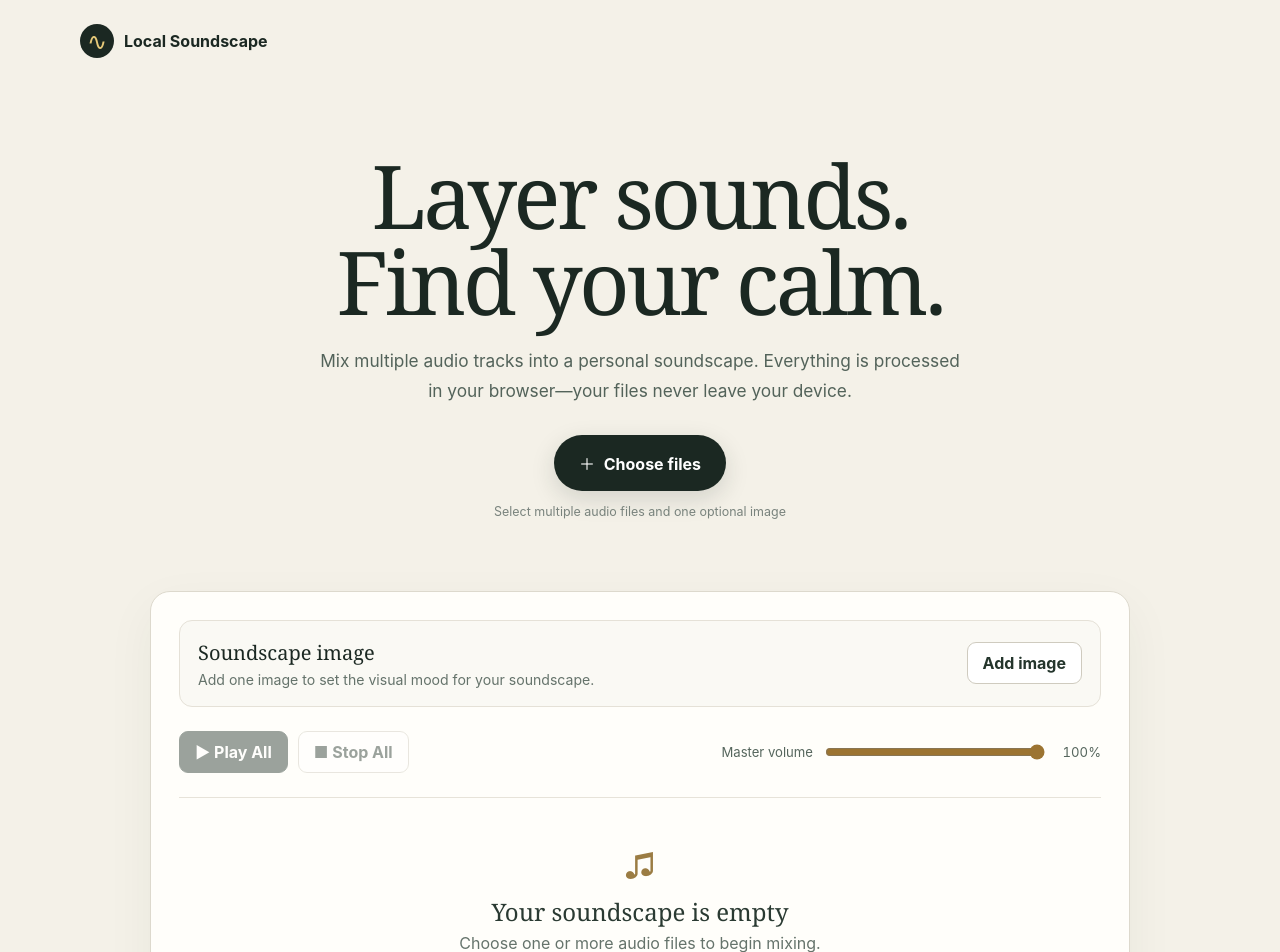
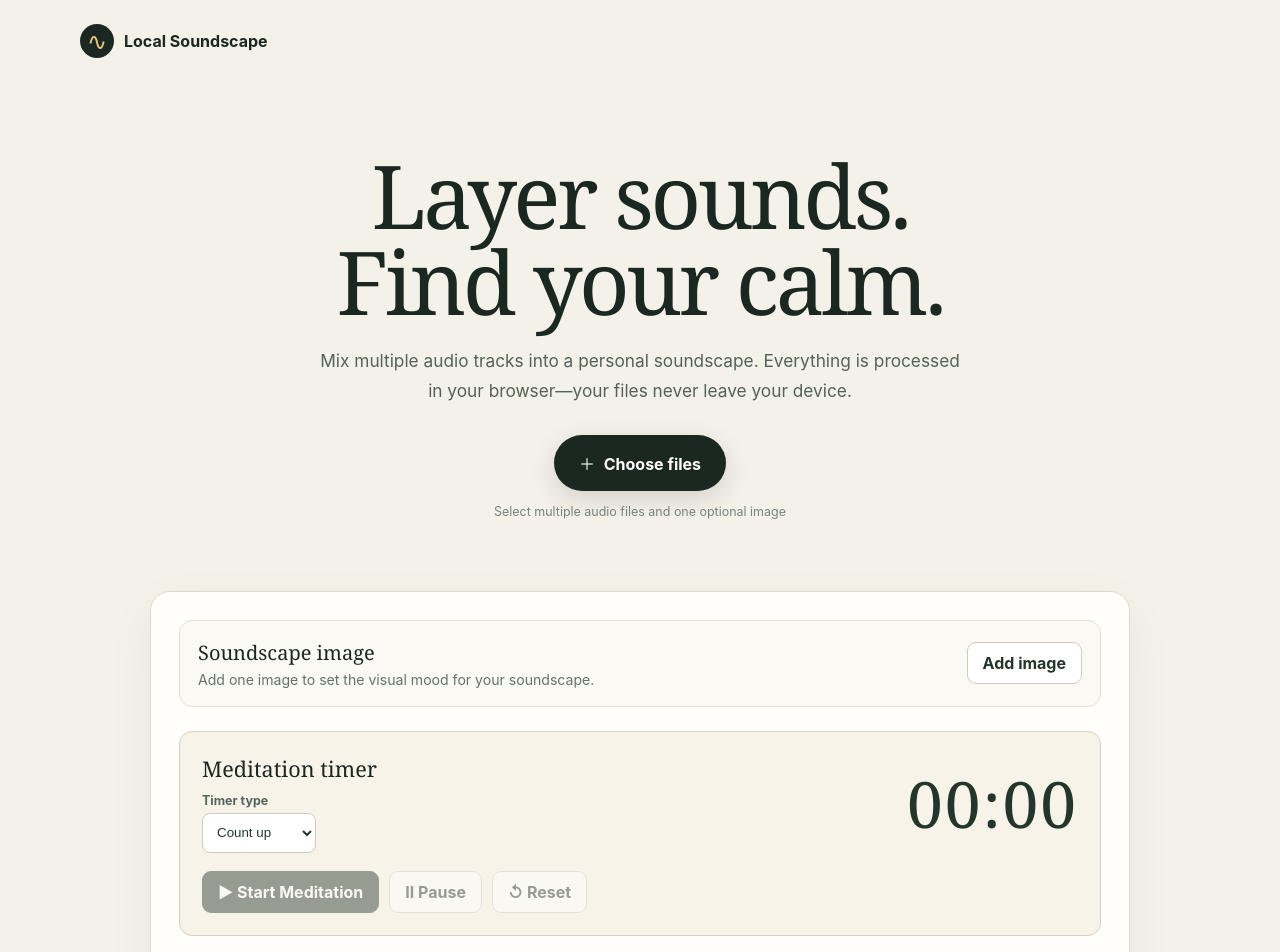
Before and after one commit to gladrik2/meditation-app, a React (Vite) app: page / in a window 1280 px wide. Shown: the top 952 px of the page. Built offline with nearby package versions, Linux system fonts and the light colour scheme.

Commit message:
Add meditation timer controls

```diff
--- a/src/app/App.tsx
+++ b/src/app/App.tsx
@@ -2,6 +2,7 @@ import { useMemo, useRef, useState } from 'react'
 import { WebAudioEngine } from '../audio/WebAudioEngine'
 import type { AudioEngine } from '../audio/types'
 import { TrackList } from '../components/TrackList'
+import { MeditationTimer } from '../components/MeditationTimer'
 import { SoundscapeImage } from '../components/SoundscapeImage'
 import { VolumeControl } from '../components/VolumeControl'
 import { useTracks } from '../features/tracks/useTracks'
@@ -85,6 +86,11 @@ export function App({ engine: suppliedEngine }: AppProps) {
             onChoose={() => inputRef.current?.click()}
             onRemove={() => setImage(null)}
           />
+          <MeditationTimer
+            disabled={!ready}
+            onStart={controls.playAll}
+            onPause={controls.pauseAll}
+          />
           <div className="master-controls">
             <div className="master-buttons">
               <button
--- /dev/null
+++ b/src/components/MeditationTimer.tsx
@@ -0,0 +1,152 @@
+import { useEffect, useRef, useState } from 'react'
+
+type TimerMode = 'stopwatch' | 'countdown'
+
+interface MeditationTimerProps {
+  disabled: boolean
+  onStart: () => void | Promise<void>
+  onPause: () => void
+}
+
+const formatTime = (totalSeconds: number) => {
+  const hours = Math.floor(totalSeconds / 3600)
+  const minutes = Math.floor((totalSeconds % 3600) / 60)
+  const seconds = totalSeconds % 60
+  const parts = [minutes, seconds].map((part) => String(part).padStart(2, '0'))
+  return hours > 0 ? `${hours}:${parts.join(':')}` : parts.join(':')
+}
+
+export function MeditationTimer({
+  disabled,
+  onStart,
+  onPause
+}: MeditationTimerProps) {
+  const [mode, setMode] = useState<TimerMode>('stopwatch')
+  const [minutes, setMinutes] = useState(10)
+  const [elapsedSeconds, setElapsedSeconds] = useState(0)
+  const [isRunning, setIsRunning] = useState(false)
+  const startedAt = useRef(0)
+  const elapsedAtStart = useRef(0)
+
+  const durationSeconds = minutes * 60
+  const displayedSeconds =
+    mode === 'countdown'
+      ? Math.max(0, durationSeconds - elapsedSeconds)
+      : elapsedSeconds
+
+  useEffect(() => {
+    if (!isRunning) return
+
+    const update = () => {
+      const nextElapsed =
+        elapsedAtStart.current +
+        Math.floor((Date.now() - startedAt.current) / 1000)
+
+      if (mode === 'countdown' && nextElapsed >= durationSeconds) {
+        setElapsedSeconds(durationSeconds)
+        setIsRunning(false)
+        onPause()
+        return
+      }
+      setElapsedSeconds(nextElapsed)
+    }
+
+    const interval = window.setInterval(update, 250)
+    return () => window.clearInterval(interval)
+  }, [durationSeconds, isRunning, mode, onPause])
+
+  const start = () => {
+    if (mode === 'countdown' && displayedSeconds === 0) setElapsedSeconds(0)
+    elapsedAtStart.current =
+      mode === 'countdown' && displayedSeconds === 0 ? 0 : elapsedSeconds
+    startedAt.current = Date.now()
+    setIsRunning(true)
+    void onStart()
+  }
+
+  const pause = () => {
+    setIsRunning(false)
+    onPause()
+  }
+
+  const reset = () => {
+    setIsRunning(false)
+    setElapsedSeconds(0)
+    onPause()
+  }
+
+  const changeMode = (nextMode: TimerMode) => {
+    setMode(nextMode)
+    setIsRunning(false)
+    setElapsedSeconds(0)
+    onPause()
+  }
+
+  return (
+    <section className="meditation-timer" aria-labelledby="timer-heading">
+      <div className="timer-settings">
+        <div>
+          <h2 id="timer-heading">Meditation timer</h2>
+          <label htmlFor="timer-mode">Timer type</label>
+          <select
+            id="timer-mode"
+            value={mode}
+            disabled={isRunning}
+            onChange={(event) => changeMode(event.target.value as TimerMode)}
+          >
+            <option value="stopwatch">Count up</option>
+            <option value="countdown">Count down</option>
+          </select>
+        </div>
+        {mode === 'countdown' && (
+          <label className="duration-field" htmlFor="timer-minutes">
+            Minutes
+            <input
+              id="timer-minutes"
+              type="number"
+              min="1"
+              step="1"
+              value={minutes}
+              disabled={isRunning}
+              onChange={(event) => {
+                const value = Number.parseInt(event.target.value, 10)
+                setMinutes(Math.max(1, value || 1))
+                setElapsedSeconds(0)
+              }}
+            />
+          </label>
+        )}
+      </div>
+
+      <output className="timer-display" aria-live="off">
+        {formatTime(displayedSeconds)}
+      </output>
+      <div className="timer-buttons">
+        <button
+          type="button"
+          className="primary-control"
+          disabled={disabled || isRunning}
+          onClick={start}
+        >
+          ▶ Start Meditation
+        </button>
+        <button
+          type="button"
+          className="secondary-control"
+          disabled={!isRunning}
+          onClick={pause}
+        >
+          Ⅱ Pause
+        </button>
+        <button
+          type="button"
+          className="secondary-control"
+          disabled={elapsedSeconds === 0 && !isRunning}
+          onClick={reset}
+        >
+          ↺ Reset
+        </button>
+      </div>
+    </section>
+  )
+}
--- a/src/features/tracks/useTracks.ts
+++ b/src/features/tracks/useTracks.ts
@@ -230,6 +230,12 @@ export function useTracks(engine: AudioEngine) {
     engine.stopAll()
   }
 
+  const pauseAll = useCallback(() => {
+    for (const track of tracksRef.current) {
+      if (track.isPlaying) engine.pause(track.id)
+    }
+  }, [engine])
+
   return {
     tracks,
     masterVolume,
@@ -240,6 +246,7 @@ export function useTracks(engine: AudioEngine) {
     setEffectChance,
     setMasterVolume,
     playAll,
+    pauseAll,
     stopAll
   }
 }
--- a/src/styles/global.css
+++ b/src/styles/global.css
@@ -212,6 +212,61 @@ h1 {
   padding-bottom: 24px;
   border-bottom: 1px solid #e7e3d9;
 }
+.meditation-timer {
+  display: grid;
+  grid-template-columns: minmax(0, 1fr) auto;
+  align-items: center;
+  gap: 18px 28px;
+  margin-bottom: 24px;
+  padding: 22px;
+  border: 1px solid #d8d2c3;
+  border-radius: 13px;
+  background: #f7f3e8;
+}
+.timer-settings {
+  display: flex;
+  align-items: end;
+  gap: 14px;
+}
+.timer-settings h2 {
+  margin: 0 0 10px;
+  font-family: Georgia, serif;
+  font-size: 1.35rem;
+  font-weight: 500;
+}
+.timer-settings label {
+  display: block;
+  margin-bottom: 5px;
+  color: #56665d;
+  font-size: 0.78rem;
+  font-weight: 650;
+}
+.timer-settings select,
+.duration-field input {
+  min-height: 40px;
+  padding: 7px 10px;
+  border: 1px solid #cfcbbf;
+  border-radius: 8px;
+  color: #24352c;
+  background: white;
+}
+.duration-field input {
+  display: block;
+  width: 6rem;
+}
+.timer-display {
+  color: #24352c;
+  font-family: Georgia, serif;
+  font-size: clamp(2.5rem, 7vw, 4rem);
+  font-variant-numeric: tabular-nums;
+  letter-spacing: 0.03em;
+}
+.timer-buttons {
+  grid-column: 1 / -1;
+  display: flex;
+  flex-wrap: wrap;
+  gap: 10px;
+}
 .master-buttons {
   display: flex;
   gap: 10px;
@@ -370,6 +425,17 @@ footer {
     align-items: stretch;
     flex-direction: column;
   }
+  .meditation-timer {
+    grid-template-columns: 1fr;
+    padding: 17px;
+  }
+  .timer-display {
+    text-align: left;
+  }
+  .timer-buttons {
+    display: grid;
+    grid-template-columns: 1fr;
+  }
   .image-panel,
   .image-panel-with-preview {
     align-items: stretch;
```
Also changed, not shown: 1 other file (tests, documents, lock files or other folders).
